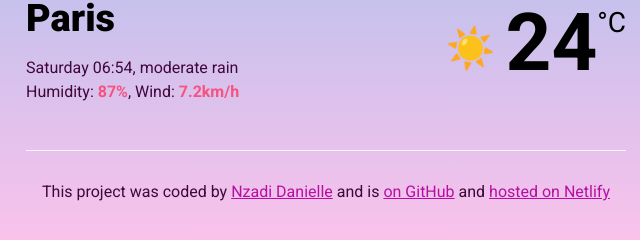
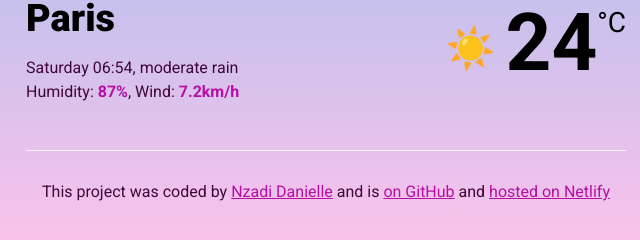
Before and after one commit to Nzadii/Nzadi-Danielle-Weather-Website, a website built with Parcel: page index.html in a window 1280 px wide. Shown: the part 213-453 px from the top of the page, 314-954 px from the left. Built offline with nearby package versions, Linux system fonts and the light colour scheme.

Commit message:
design typo

```diff
--- a/src/styles.css
+++ b/src/styles.css
@@ -77,7 +77,7 @@ main {
 }
 
 .current-details strong {
-  color: #f65282;
+  color: #b70fa3;
 }
 
 .current-temperature-icon {
```
